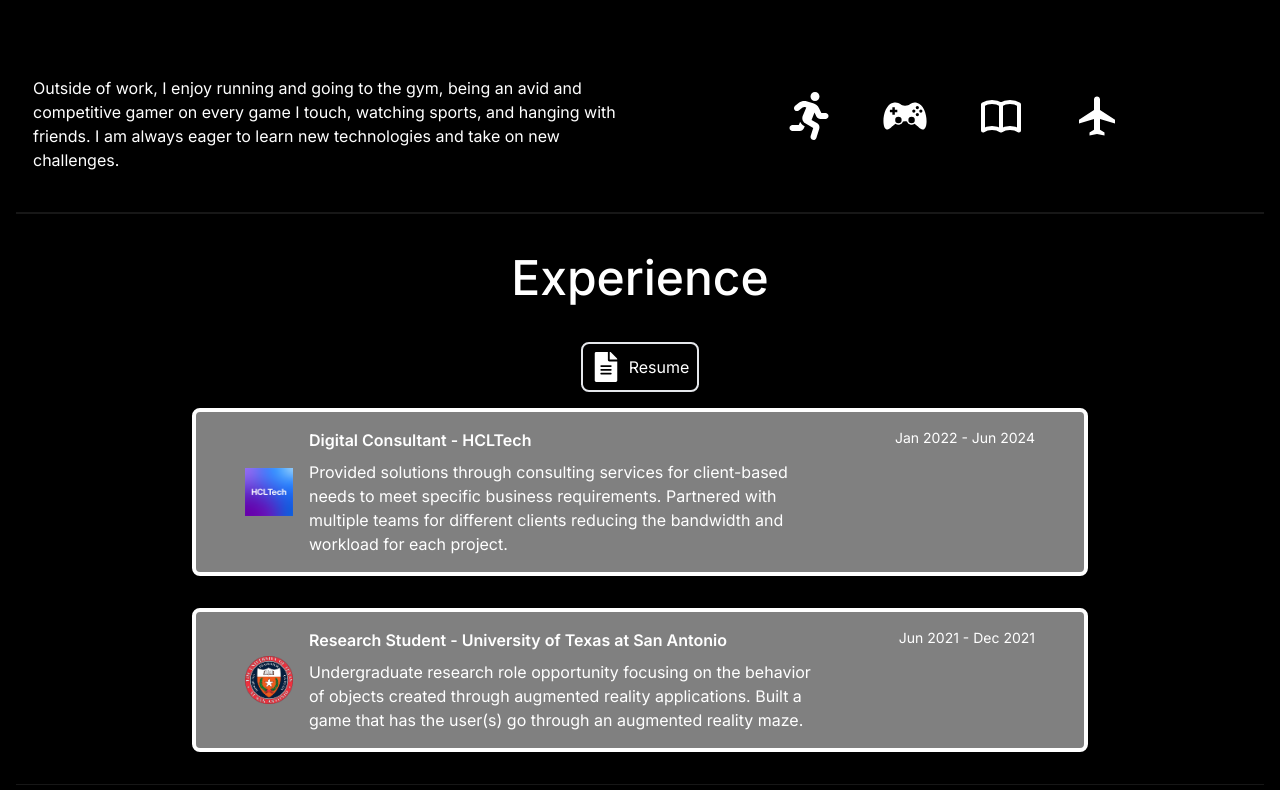
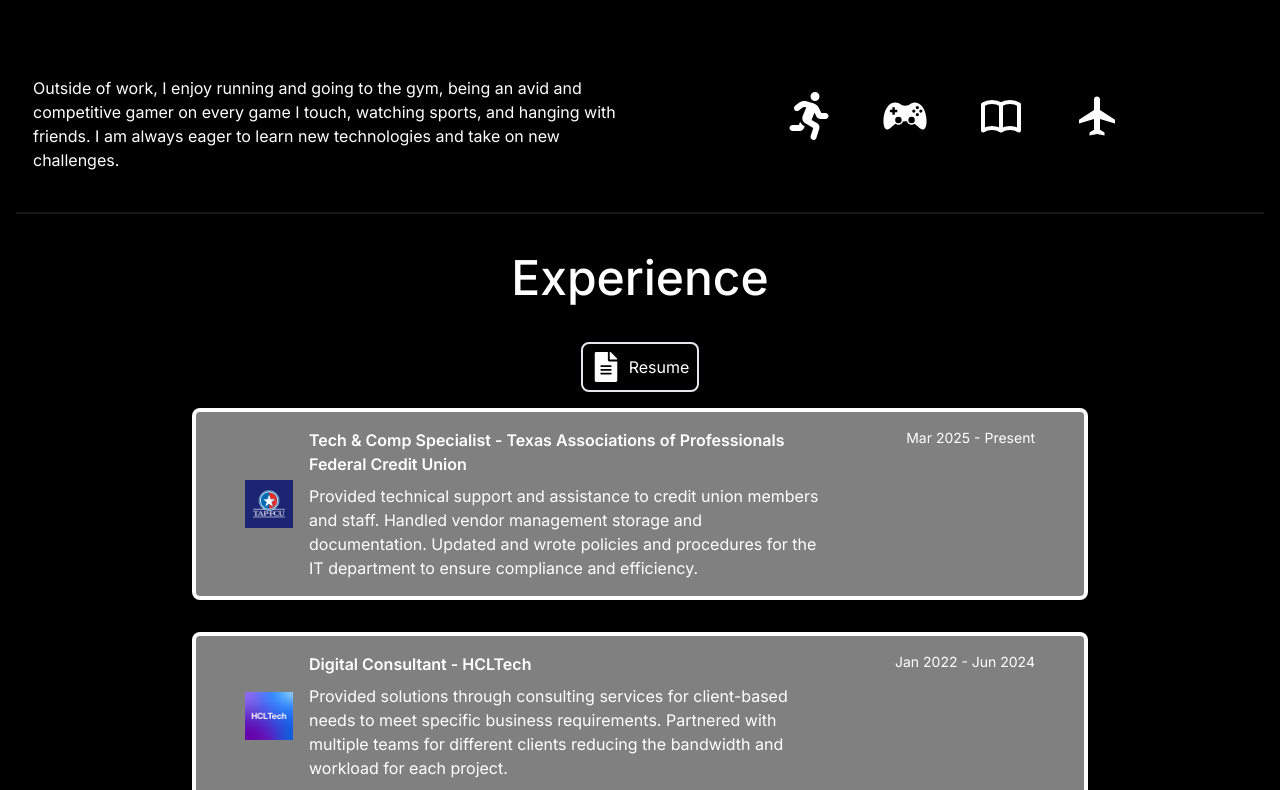
Before and after one commit to corbinjstyles/portfolio-corbin, a React (Vite) app: page / in a window 1280 px wide. Shown: the part 1140-1930 px from the top of the page. Built offline with nearby package versions, Linux system fonts and the light colour scheme.

Commit message:
updates!

```diff
--- a/src/components/Experience.jsx
+++ b/src/components/Experience.jsx
@@ -2,10 +2,21 @@ import React from "react";
 import { motion } from "framer-motion";
 import utsaLogo from "../assets/utsa.png"; // Add the path to the UTSA logo
 import hcltechLogo from "../assets/hcltech.png"; // Add the path to the HCLTech logo
+import tapfcuLogo from "../assets/tapfcu.png"; // Add the path to the TAPFCU logo
 import { FaFileAlt } from "react-icons/fa";
 
 const Experience = ({ isDarkMode }) => {
   const EXPERIENCES = [
+    {
+      year: "Mar 2025 - Present",
+      role: "Tech & Comp Specialist",
+      company: "Texas Associations of Professionals Federal Credit Union",
+      description: `Provided technical support and assistance to credit union members and staff.
+        Handled vendor management storage and documentation. Updated and wrote policies and procedures
+        for the IT department to ensure compliance and efficiency.`,
+      technologies: ["SharePoint", "MSP", "HTML"],
+      logo: tapfcuLogo,
+    },
     {
       year: "Jan 2022 - Jun 2024",
       role: "Digital Consultant",
--- a/src/components/Hero.jsx
+++ b/src/components/Hero.jsx
@@ -89,10 +89,10 @@ const Hero = ({ isDarkMode }) => {
             <motion.div
               className="text-3xl lg:text-4xl font-mono mt-4"
             >
-              <span className={`${isDarkMode ? "text-white" : "text-black"}`}>
+              {/* <span className={`${isDarkMode ? "text-white" : "text-black"}`}>
                 &gt;{currentText}
                 <span className="">|</span>
-              </span>
+              </span> */}
             </motion.div>
             {/* <motion.p
               initial={{ y: 100, opacity: 0 }}
```
Also changed, not shown: src/assets/tapfcu.png (added).
